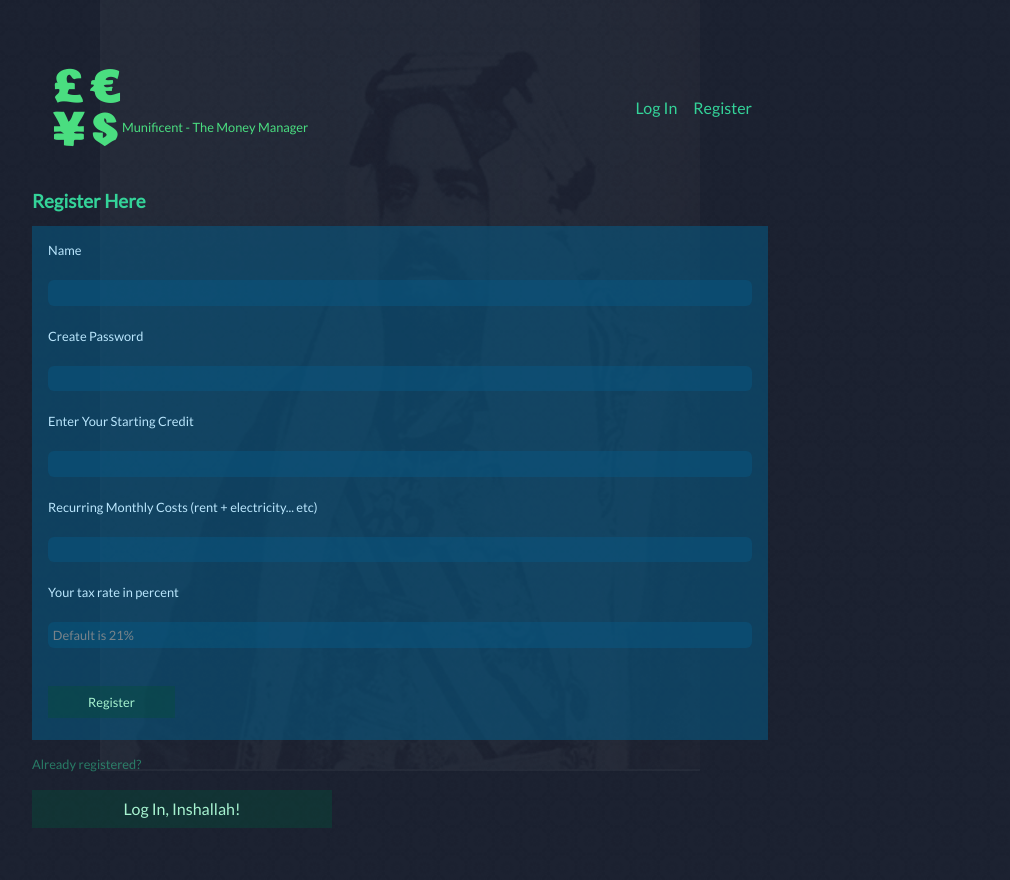
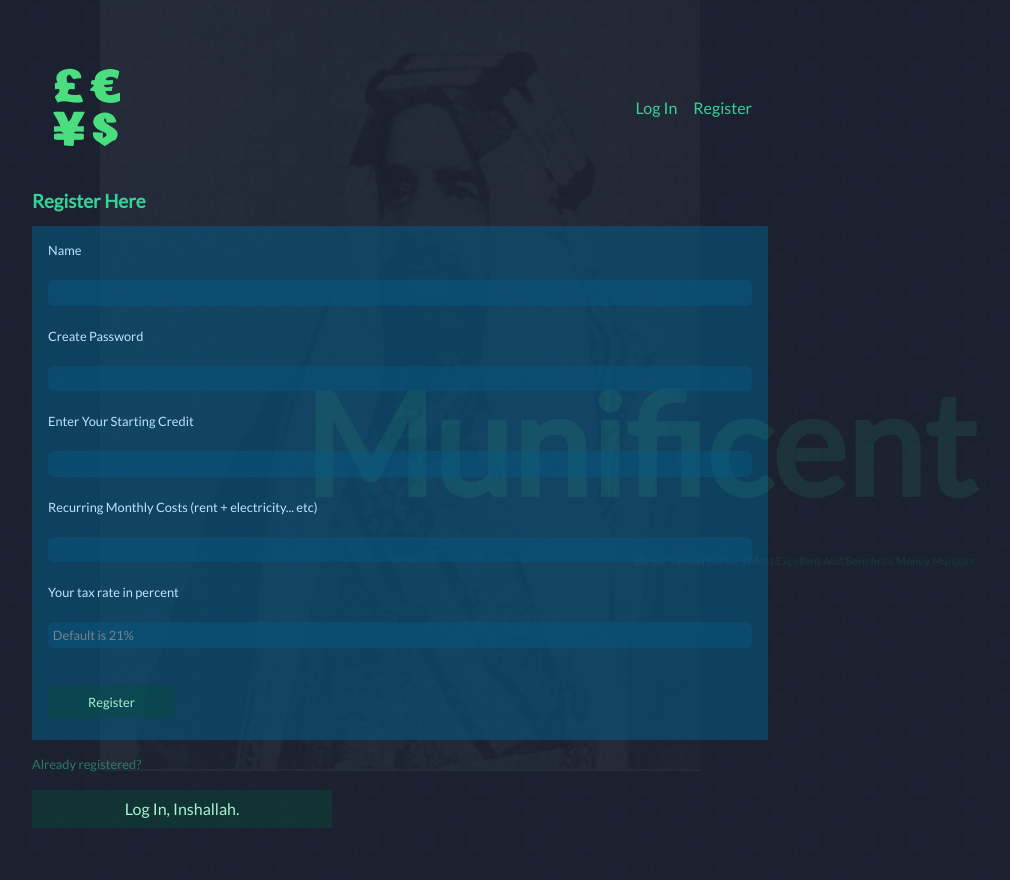
Before and after one commit to Mishalzeera/the-money-manager, a Flask app: page /register in a window 1280 px wide. Shown: the whole page, without its empty margins (240-1250 px from the left). Run offline with Flask 2, Linux system fonts and the light colour scheme; some libraries are stand-ins or nearby versions.

Commit message:
Add watermark title.

```diff
--- a/static/css/light_style.css
+++ b/static/css/light_style.css
@@ -5,7 +5,7 @@
   --sky-800-o: #075985ad;
   --emerald-900-o: #064e3ba2;
   --red-900-o: #7f1d1da2;
-  --red-400-o: #f8717175;
+  --red-400-o: #f8717156;
   --indigo-800-o: #3830a38f;
 }
 
--- a/static/css/style.css
+++ b/static/css/style.css
@@ -45,6 +45,20 @@ a:hover {
     opacity: .7;
     text-decoration: none;
 
+}
+
+.watermark-logo {
+    font-size: 4rem;
+    position: fixed;
+    right: 5vw;
+    top: 40vh;
+    margin-left: auto;
+    text-align: right;
+    opacity: .1;
+}
+
+.watermark-logo p {
+    font-size: .7rem;
 }
 
 /* Header Styles */
@@ -146,11 +160,7 @@ input {
 }
 
 
-.btn:hover,
-.a-btn:hover {
-    opacity: .7;
-    cursor: pointer;
-}
+
 
 .btn-in {
     font-family: inherit;
@@ -174,6 +184,23 @@ textarea {
 
 }
 
+@media (max-width: 370px) {
+    .btn, .a-btn {
+        width: 260px;
+    }
+
+    textarea {
+        width: 260px;
+    }
+}
+
+
+
+.btn:hover,
+.a-btn:hover {
+    opacity: .7;
+    cursor: pointer;
+}
 
 .history-flex-primary {
     display: flex;
--- a/templates/base.html
+++ b/templates/base.html
@@ -20,7 +20,12 @@
     <title>The Money Manager</title>
   </head>
   <body>
+    <div class="watermark-logo">
+      <h1>Munificent</h1>
+      <p>Sheikh Salman Bin Isa's Most Excellent And Beneficial Money Manager</p>
+    </div>
     <header class="header-flex-parent">
+
       {% if session['user'] %}
           {% if request.path != "/profile/" %}
           <a href="{{url_for('profile', username=session['user'])}}" class="money-dingbat">f<span class="to-dashboard">To Dashboard</span></a>
@@ -29,7 +34,7 @@
           {% endif %}
 
       {% else %}
-      <a href="{{ url_for('login') }}" class="money-dingbat">f<span class="to-dashboard">Munificent - The Money Manager</span></a>
+      <a href="{{ url_for('login') }}" class="money-dingbat">f</a>
 
       {% endif %}
       <nav>
--- a/templates/register.html
+++ b/templates/register.html
@@ -22,6 +22,6 @@
     </div>
 </form>
 <p class="login-or-registered">Already registered?</p>
-<a href="{{url_for('login')}}" class="a-btn btn-in">Log In, Inshallah!</a>
+<a href="{{url_for('login')}}" class="a-btn btn-in">Log In, Inshallah.</a>
 
 {% endblock %}
```
